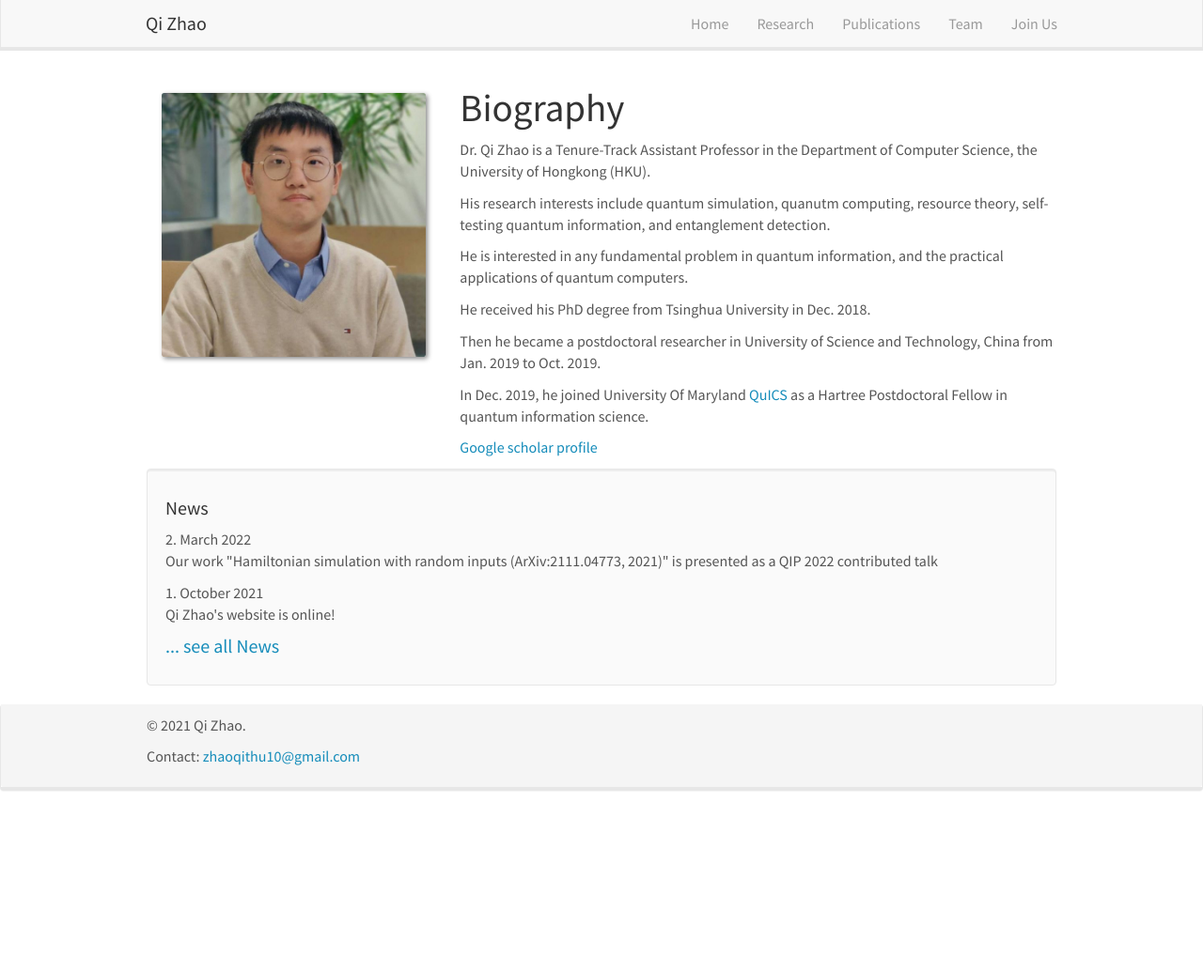
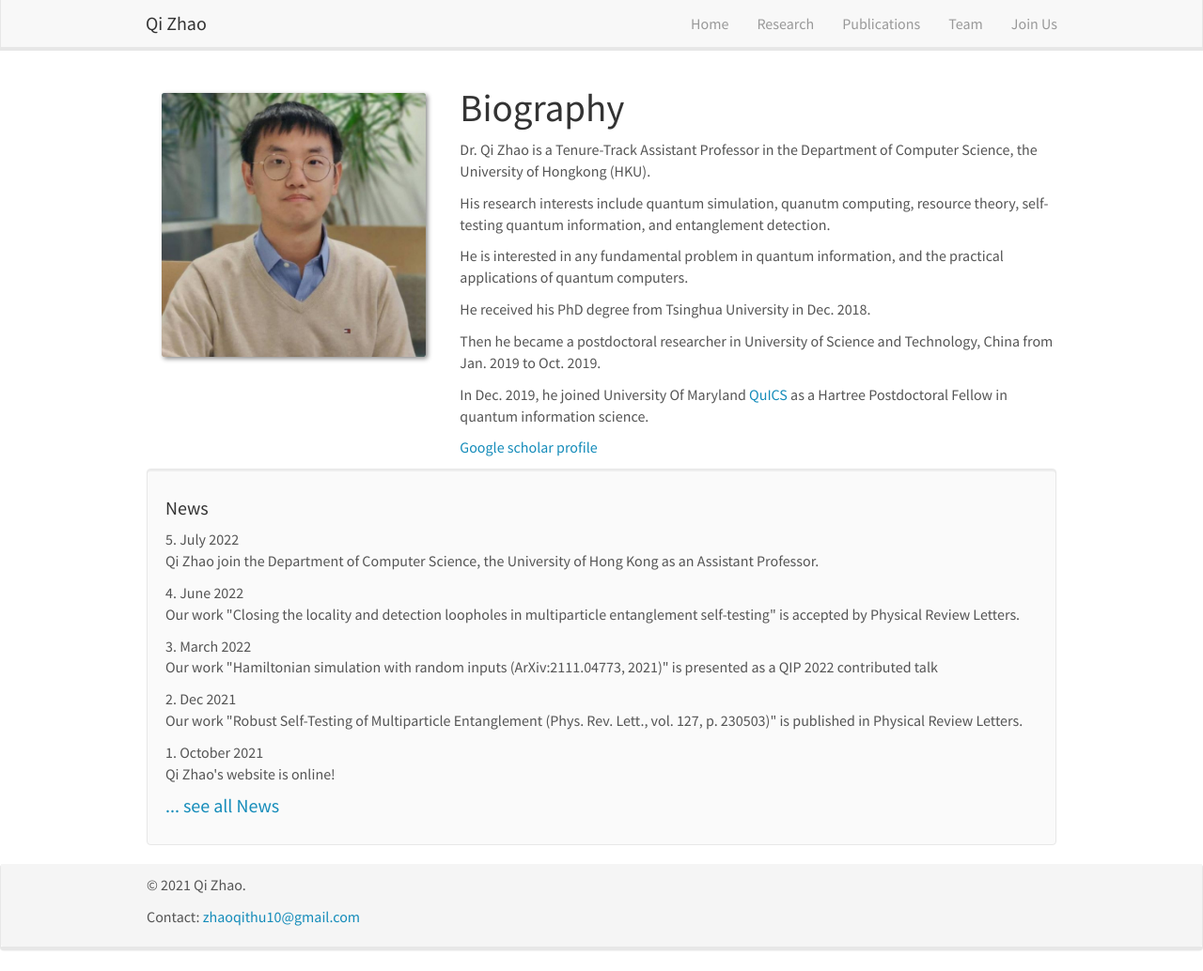
Before and after one commit to qizhao-quantum/qizhao-quantum.github.io, a Jekyll site: the page built from _pages/home.md, in a window 1280 px wide and 1034 px high. Shown: the whole window at 94% size. Built offline with Jekyll 4.4.1, drawn with Linux system fonts in a browser that asks for light colours; nearby versions of some CDN libraries; library files that are not in the unit come from our copies.

Commit message:
Update news.yml

```diff
--- a/_data/news.yml
+++ b/_data/news.yml
@@ -1,5 +1,14 @@
-- date: 2. March 2022
+- date: 5. July 2022
+  headline: Qi Zhao join the Department of Computer Science, the University of Hong Kong as an Assistant Professor.
+
+- date: 4. June 2022
+  headline: Our work "Closing the locality and detection loopholes in multiparticle entanglement self-testing"  is accepted by Physical Review Letters.
+
+- date: 3. March 2022
   headline: Our work "Hamiltonian simulation with random inputs (ArXiv:2111.04773, 2021)"  is presented as a QIP 2022 contributed talk
+
+- date: 2. Dec 2021
+  headline: Our work "Robust Self-Testing of Multiparticle Entanglement (Phys. Rev. Lett., vol. 127, p. 230503)"  is published in Physical Review Letters.
 
 - date: 1. October 2021
   headline: Qi Zhao's website is online!
```
